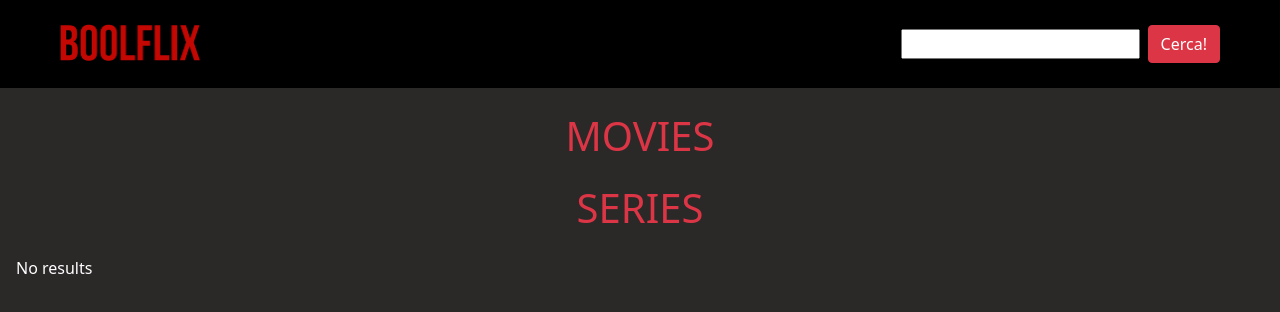
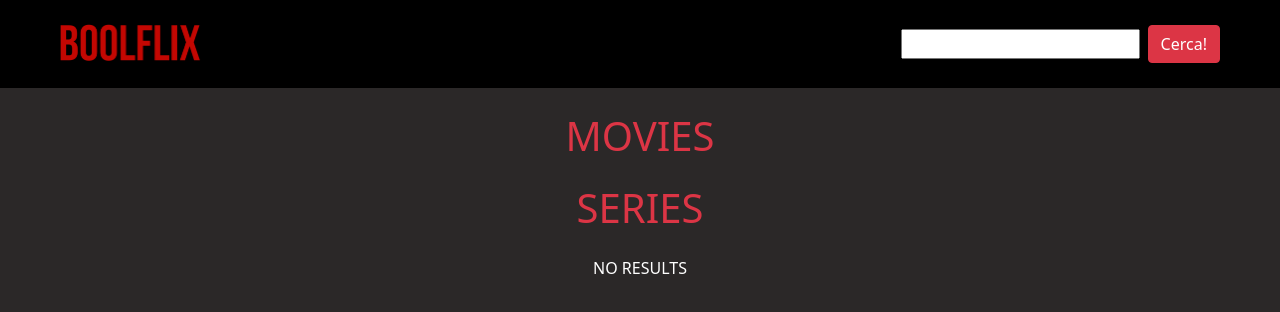
Before and after one commit to dona70909/vue-boolflix, a Vue app: page / in a window 1280 px wide. Shown: the top 312 px of the page. Built offline with nearby package versions, Linux system fonts and the light colour scheme.

Commit message:
text-center

```diff
--- a/src/components/main/MainWrapper.vue
+++ b/src/components/main/MainWrapper.vue
@@ -28,7 +28,7 @@
                 :backdrop="serie.backdrop_path"
                 />
 
-                <div class="text-white" v-if="loadedFilmsList.length == 0">No results</div>
+                <div class="text-white text-center text-uppercase" v-if="loadedFilmsList.length == 0">No results</div>
             </div>
         </section>
     </main>
```
